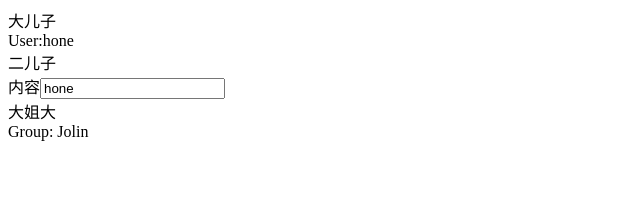
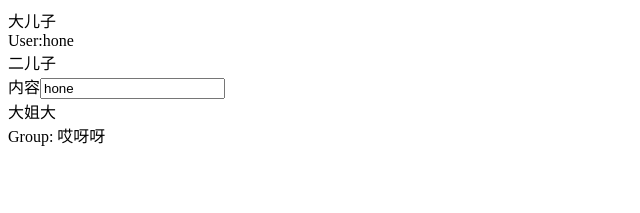
Before and after one commit to shyhhh/-Redux, a React (Create React App) app: page / in a window 1280 px wide. Shown: the top 213 px of the page, without its empty margins (0-640 px from the left). Built offline with nearby package versions, Linux system fonts and the light colour scheme.

Commit message:
封装 Provider 和 createStore

```diff
--- a/src/App.jsx
+++ b/src/App.jsx
@@ -1,13 +1,31 @@
 import React from "react";
-import { appContext, store, connect } from "./redux";
+import { Provider, createStore, connect } from "./redux";
 import { connectToUser } from "./connecters/connectToUser";
-const App = () => {
+
+const reducer = (state, { type, payload }) => {
+  if (type === "updateUser") {
+    return {
+      ...state,
+      user: {
+        ...state.user,
+        ...payload,
+      },
+    };
+  }
+}
+const initState = {
+  user: { name: "hone", age: 18 },
+  group: {name: '哎呀呀'}
+}
+const store = createStore(reducer, initState)
+
+export const App = () => {
   return (
-    <appContext.Provider value={store}>
+    <Provider store={store}>
       <大儿子 />
       <二儿子 />
       <幺儿子 />
-    </appContext.Provider>
+    </Provider>
   );
 };
 const 大儿子 = () => (
--- a/src/redux.js
+++ b/src/redux.js
@@ -1,4 +1,27 @@
 import React, { useState, useContext, useEffect } from "react";
+
+const store = {
+  state: undefined,
+  reducer: undefined,
+  setState(newState) {
+    store.state = newState;
+    store.listeners.map((fn) => fn(store.state));
+  },
+  listeners: [],
+  subscribe(fn) {
+    store.listeners.push(fn);
+    return () => {
+      const index = store.listeners.indexOf(fn);
+      store.listeners.splice(index, 1);
+    };
+  },
+};
+
+export const createStore = (reducer, initState) => {
+  store.state = initState;
+  store.reducer = reducer;
+  return store;
+};
 const changed = (oldState, newState) => {
   let changed = false;
   for (let key in oldState) {
@@ -11,14 +34,16 @@ const changed = (oldState, newState) => {
 export const connect = (selector, dispatchSelector) => (Component) => {
   return (props) => {
     const dispatch = (action) => {
-      setState(reducer(state, action));
+      setState(store.reducer(state, action));
     };
-    const [, update] = useState({});
+
     const { state, setState } = useContext(appContext);
     const dispatchers = dispatchSelector
-      ? dispatchSelector(dispatch)
-      : { dispatch };
+    ? dispatchSelector(dispatch)
+    : { dispatch };
     const data = selector ? selector(state) : { state };
+
+    const [, update] = useState({});
     useEffect(
       () =>
         store.subscribe(() => {
@@ -38,33 +63,10 @@ export const connect = (selector, dispatchSelector) => (Component) => {
 
 export const appContext = React.createContext(null);
 
-export const store = {
-  state: {
-    user: { name: "hone", age: 18 },
-    group: { name: "Jolin" },
-  },
-  setState(newState) {
-    store.state = newState;
-    store.listeners.map((fn) => fn(store.state));
-  },
-  listeners: [],
-  subscribe(fn) {
-    store.listeners.push(fn);
-    return () => {
-      const index = store.listeners.indexOf(fn);
-      store.listeners.splice(index, 1);
-    };
-  },
+export const Provider = ({ store, children }) => {
+  return (
+    <appContext.Provider value={store}>
+      {children}
+    </appContext.Provider>
+  );
 };
-
-const reducer = (state, { type, payload }) => {
-  if (type === "updateUser") {
-    return {
-      ...state,
-      user: {
-        ...state.user,
-        ...payload,
-      },
-    };
-  }
-};
```
